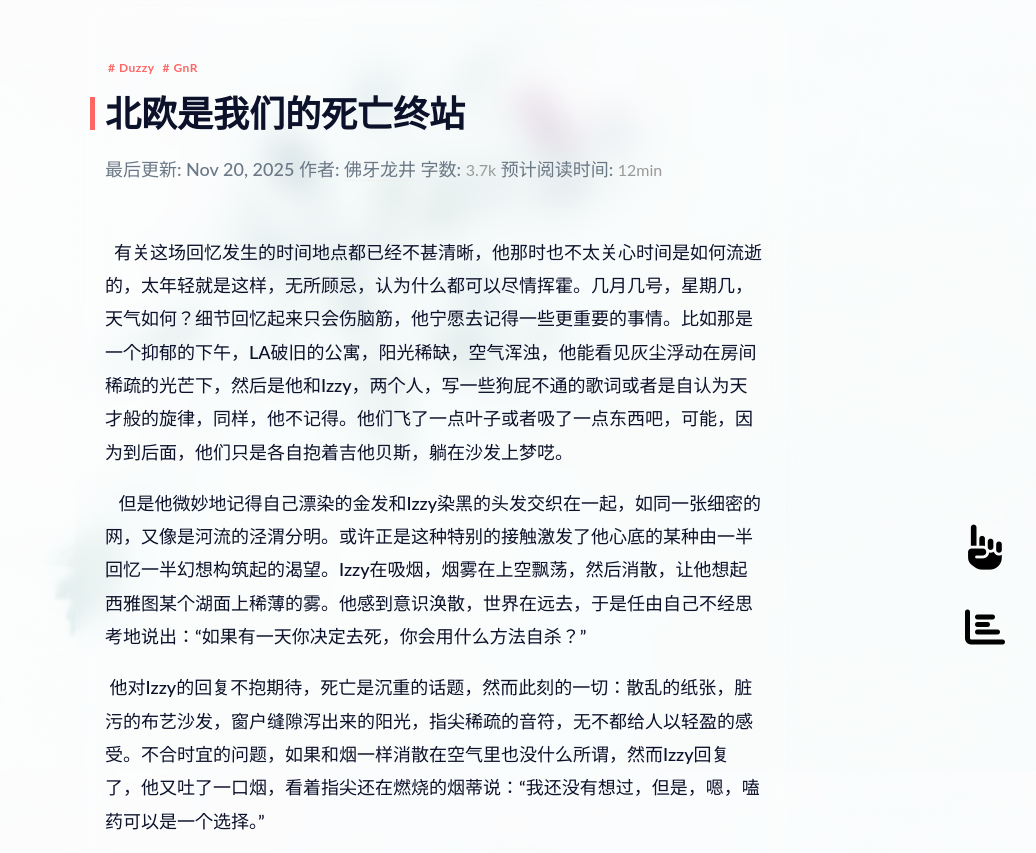
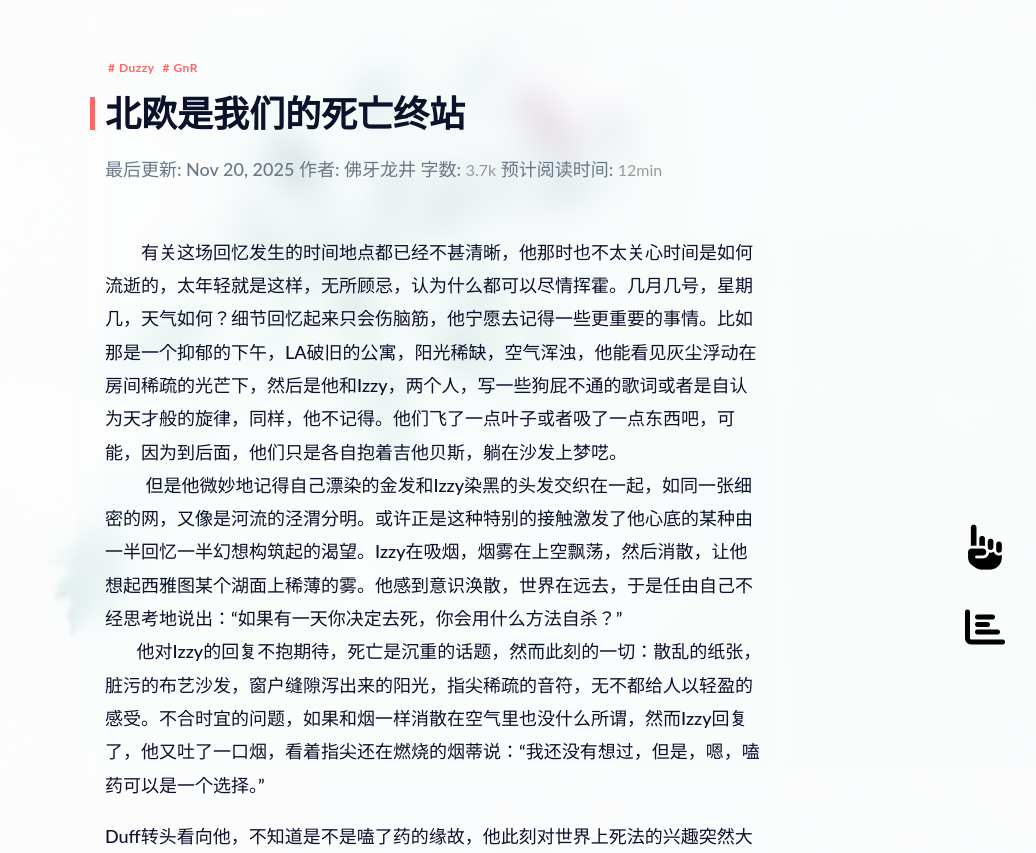
Before and after one commit to foyalongjing/foyalongjing.github.io, a plain HTML site: page 2025/11/19/北欧是我们的死亡终站/index.html in a window 1280 px wide. Shown: the part 83-936 px from the top of the page, without its empty margins (205-1241 px from the left). Drawn offline with Linux system fonts and the light colour scheme; a script that the page names is missing; a small style sheet from the web is missing.

Commit message:
Site updated: 2025-11-20 16:31:58

```diff
--- a/2025/11/19/北欧是我们的死亡终站/index.html
+++ b/2025/11/19/北欧是我们的死亡终站/index.html
@@ -296,9 +296,7 @@
             预计阅读时间: <span class="post-count">12min</span>
           </div>
         </header>
-          <div class="page-content"><p>&ensp;有关这场回忆发生的时间地点都已经不甚清晰，他那时也不太关心时间是如何流逝的，太年轻就是这样，无所顾忌，认为什么都可以尽情挥霍。几月几号，星期几，天气如何？细节回忆起来只会伤脑筋，他宁愿去记得一些更重要的事情。比如那是一个抑郁的下午，LA破旧的公寓，阳光稀缺，空气浑浊，他能看见灰尘浮动在房间稀疏的光芒下，然后是他和Izzy，两个人，写一些狗屁不通的歌词或者是自认为天才般的旋律，同样，他不记得。他们飞了一点叶子或者吸了一点东西吧，可能，因为到后面，他们只是各自抱着吉他贝斯，躺在沙发上梦呓。</p>
-<p>&emsp;但是他微妙地记得自己漂染的金发和Izzy染黑的头发交织在一起，如同一张细密的网，又像是河流的泾渭分明。或许正是这种特别的接触激发了他心底的某种由一半回忆一半幻想构筑起的渴望。Izzy在吸烟，烟雾在上空飘荡，然后消散，让他想起西雅图某个湖面上稀薄的雾。他感到意识涣散，世界在远去，于是任由自己不经思考地说出：“如果有一天你决定去死，你会用什么方法自杀？”</p>
-<p>&nbsp;他对Izzy的回复不抱期待，死亡是沉重的话题，然而此刻的一切：散乱的纸张，脏污的布艺沙发，窗户缝隙泻出来的阳光，指尖稀疏的音符，无不都给人以轻盈的感受。不合时宜的问题，如果和烟一样消散在空气里也没什么所谓，然而Izzy回复了，他又吐了一口烟，看着指尖还在燃烧的烟蒂说：“我还没有想过，但是，嗯，嗑药可以是一个选择。”</p>
+          <div class="page-content"><p>&ensp;&ensp;&ensp;&ensp;有关这场回忆发生的时间地点都已经不甚清晰，他那时也不太关心时间是如何流逝的，太年轻就是这样，无所顾忌，认为什么都可以尽情挥霍。几月几号，星期几，天气如何？细节回忆起来只会伤脑筋，他宁愿去记得一些更重要的事情。比如那是一个抑郁的下午，LA破旧的公寓，阳光稀缺，空气浑浊，他能看见灰尘浮动在房间稀疏的光芒下，然后是他和Izzy，两个人，写一些狗屁不通的歌词或者是自认为天才般的旋律，同样，他不记得。他们飞了一点叶子或者吸了一点东西吧，可能，因为到后面，他们只是各自抱着吉他贝斯，躺在沙发上梦呓。<br>&emsp;&ensp;&ensp;&ensp;但是他微妙地记得自己漂染的金发和Izzy染黑的头发交织在一起，如同一张细密的网，又像是河流的泾渭分明。或许正是这种特别的接触激发了他心底的某种由一半回忆一半幻想构筑起的渴望。Izzy在吸烟，烟雾在上空飘荡，然后消散，让他想起西雅图某个湖面上稀薄的雾。他感到意识涣散，世界在远去，于是任由自己不经思考地说出：“如果有一天你决定去死，你会用什么方法自杀？”<br>&nbsp;&ensp;&ensp;&ensp;他对Izzy的回复不抱期待，死亡是沉重的话题，然而此刻的一切：散乱的纸张，脏污的布艺沙发，窗户缝隙泻出来的阳光，指尖稀疏的音符，无不都给人以轻盈的感受。不合时宜的问题，如果和烟一样消散在空气里也没什么所谓，然而Izzy回复了，他又吐了一口烟，看着指尖还在燃烧的烟蒂说：“我还没有想过，但是，嗯，嗑药可以是一个选择。”</p>
 <p>Duff转头看向他，不知道是不是嗑了药的缘故，他此刻对世界上死法的兴趣突然大过了其他一切，他皱起眉头，“可是如果死不了，还要洗胃，岂不是很辛苦。”<br>“你说得对。”Izzy抖抖烟灰，又问他，“那你觉得呢。”</p>
 <p>“割腕可以。”</p>
 <p>“你怕疼吗？”</p>
```
Also changed, not shown: categories/index.html (+4 -4 lines).
